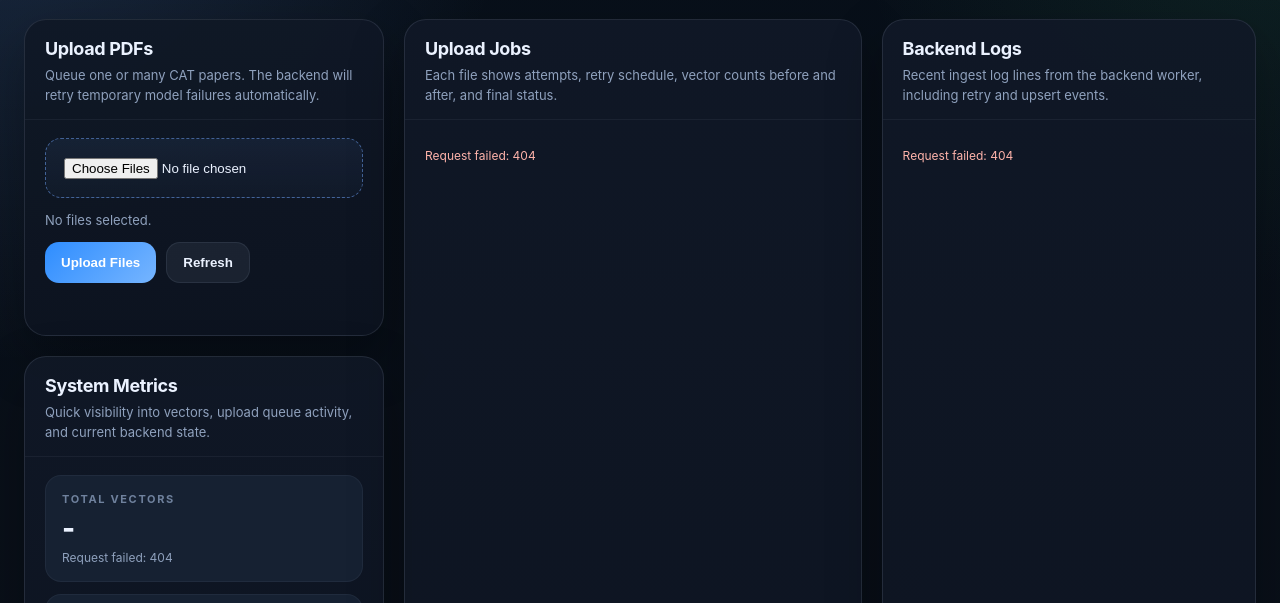
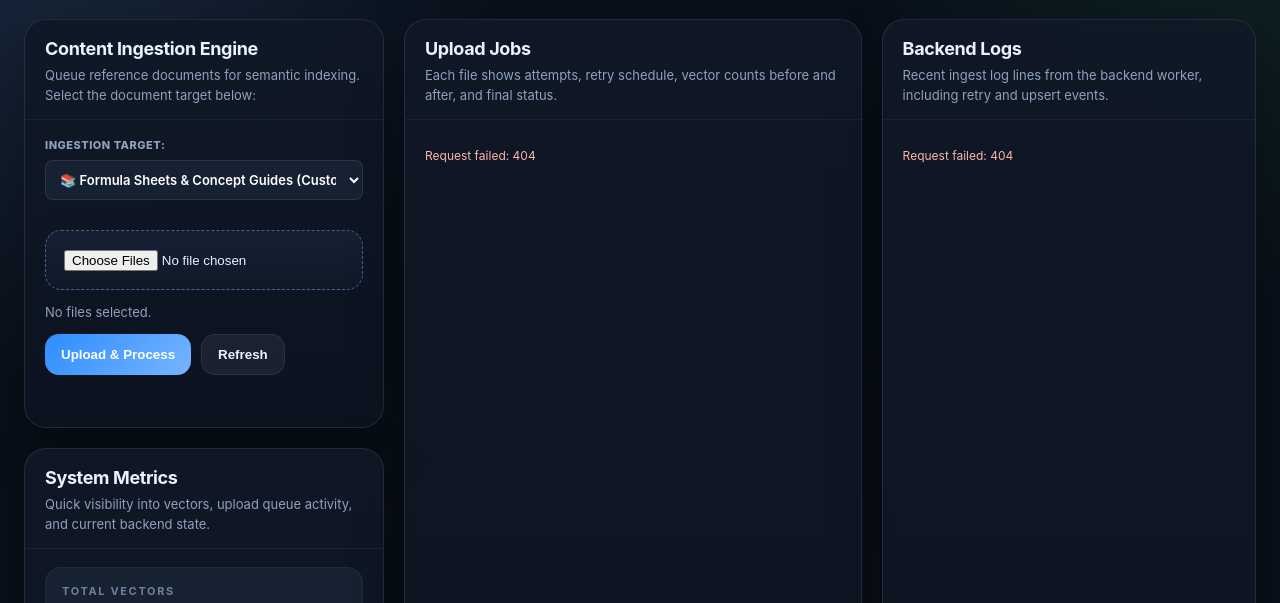
Before and after one commit to brownhat16/cat-prep-app, a website: page admin-frontend/index.html in a window 1280 px wide. Shown: the part 150-753 px from the top of the page. Drawn offline with Linux system fonts and the light colour scheme; no server answers.

Commit message:
Add explicit Ingestion Target dropdown selector to Vercel Admin Frontend

```diff
--- a/admin-frontend/index.html
+++ b/admin-frontend/index.html
@@ -33,17 +33,26 @@
         <aside class="stack">
           <article class="card">
             <header class="card-header">
-              <h2>Upload PDFs</h2>
-              <p>Queue one or many CAT papers. The backend will retry temporary model failures automatically.</p>
+              <h2>Content Ingestion Engine</h2>
+              <p>Queue reference documents for semantic indexing. Select the document target below:</p>
             </header>
             <div class="card-body">
               <form id="upload-form" class="upload-panel">
+                <!-- Document Ingestion Type Selector -->
+                <div class="type-selector" style="margin-bottom: 16px; display: flex; flex-direction: column; gap: 8px;">
+                  <label for="doc-type" style="font-size: 11px; font-weight: 800; color: var(--muted); letter-spacing: 0.5px; text-transform: uppercase;">Ingestion Target:</label>
+                  <select id="doc-type" style="width: 100%; background: var(--panel-2); border: 1px solid var(--border); color: #fff; padding: 10px; border-radius: 8px; font-family: var(--font-sans); font-size: 13px; font-weight: 600; cursor: pointer; transition: all 0.3s; outline: none;">
+                    <option value="formula">📚 Formula Sheets & Concept Guides (Custom Flashcards)</option>
+                    <option value="paper">📝 Real CAT Exam Papers (Arena & Mock Clones)</option>
+                  </select>
+                </div>
+
                 <div class="dropzone">
                   <input id="file-input" type="file" accept="application/pdf" multiple />
                 </div>
                 <div id="selected-files" class="selected-files"></div>
                 <div class="button-row">
-                  <button id="upload-button" class="primary" type="submit">Upload Files</button>
+                  <button id="upload-button" class="primary" type="submit">Upload & Process</button>
                   <button id="refresh-button" class="secondary" type="button">Refresh</button>
                 </div>
                 <div id="upload-status" class="status-text"></div>
```
